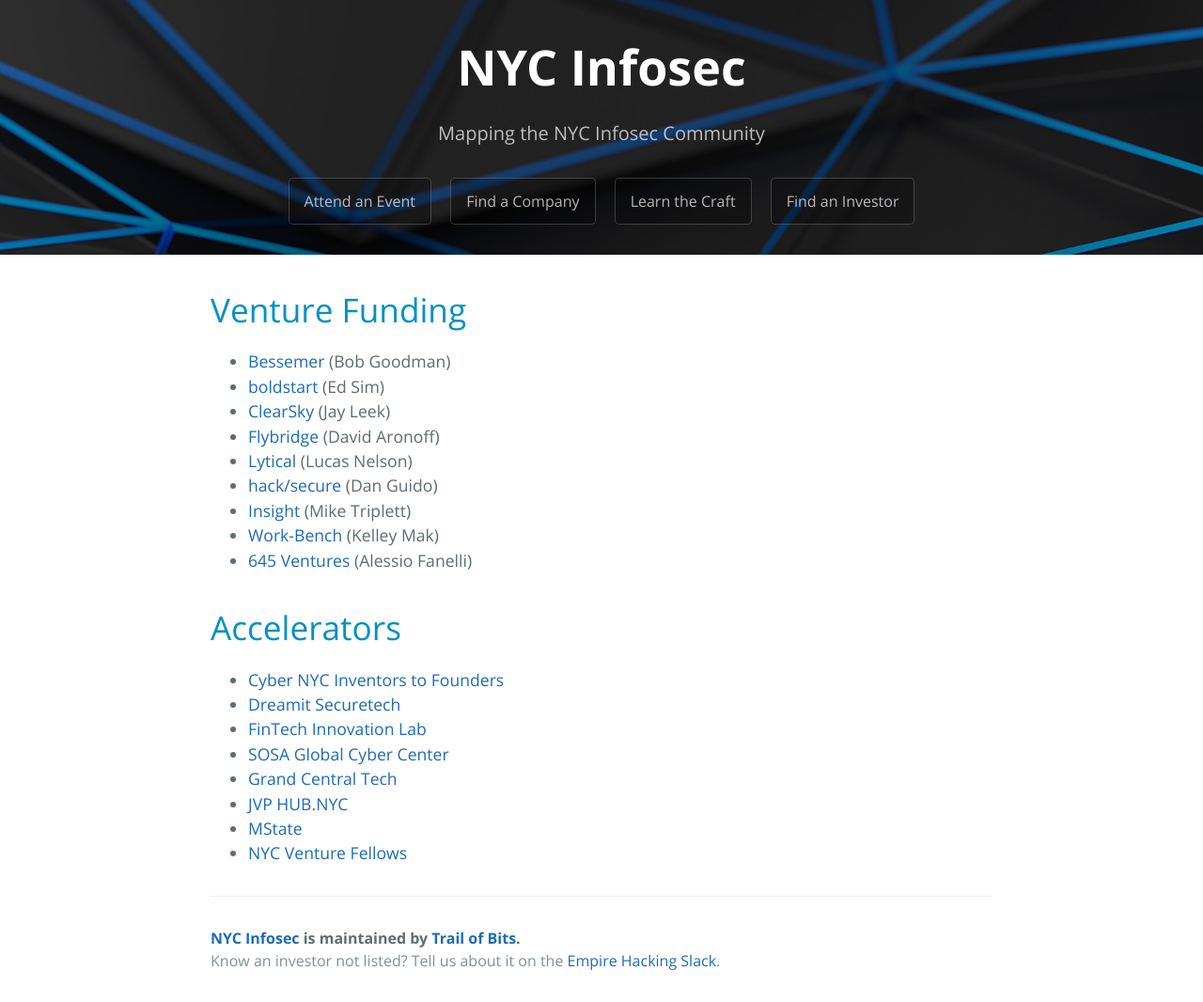
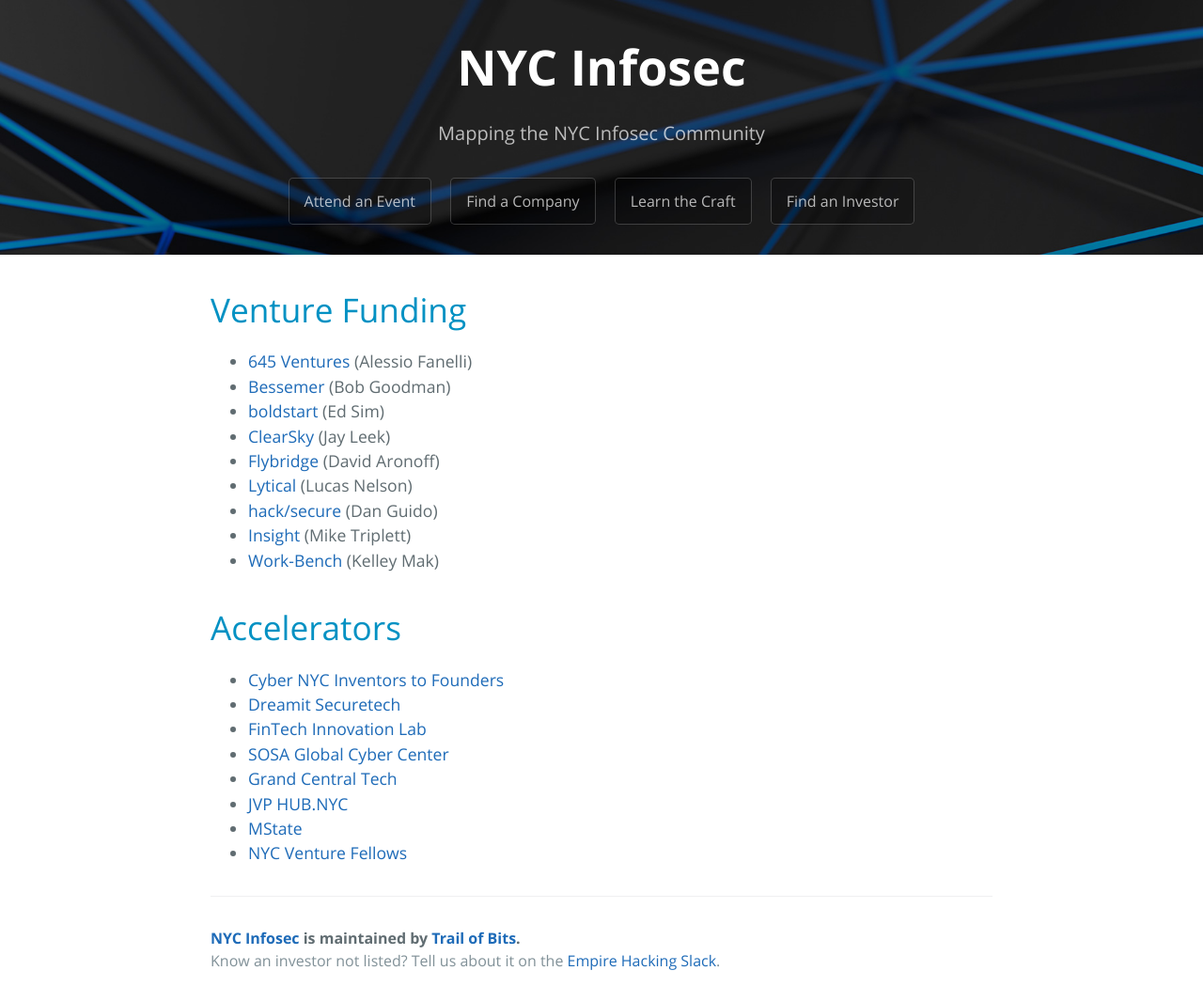
Before and after one commit to trailofbits/nyc-infosec, a Jekyll site: the page built from investors.md, in a window 1280 px wide. Shown: the whole page at 94% size. Built offline with Jekyll 4.4.1, drawn with Linux system fonts in a browser that asks for light colours; our own code applies the rules of GitHub Pages for plain Markdown files; part of the change alters nothing that is shown.

```diff
--- a/investors.md
+++ b/investors.md
@@ -5,6 +5,7 @@ permalink: /investors/
 ---
 
 # Venture Funding
+* [645 Ventures](https://www.645ventures.com/) (Alessio Fanelli)
 * [Bessemer](https://www.bvp.com/) (Bob Goodman)
 * [boldstart](http://www.boldstart.vc/) (Ed Sim)
 * [ClearSky](http://www.clear-sky.com/) (Jay Leek)
@@ -13,7 +14,6 @@ permalink: /investors/
 * [hack/secure](http://www.hacksecure.org) (Dan Guido)
 * [Insight](https://www.insightpartners.com/) (Mike Triplett)
 * [Work-Bench](https://www.work-bench.com/) (Kelley Mak)
-* [645 Ventures](https://www.645ventures.com/) (Alessio Fanelli)
 
 # Accelerators
 * [Cyber NYC Inventors to Founders](https://labtomarket.columbia.edu/cyber-nyc)
```
